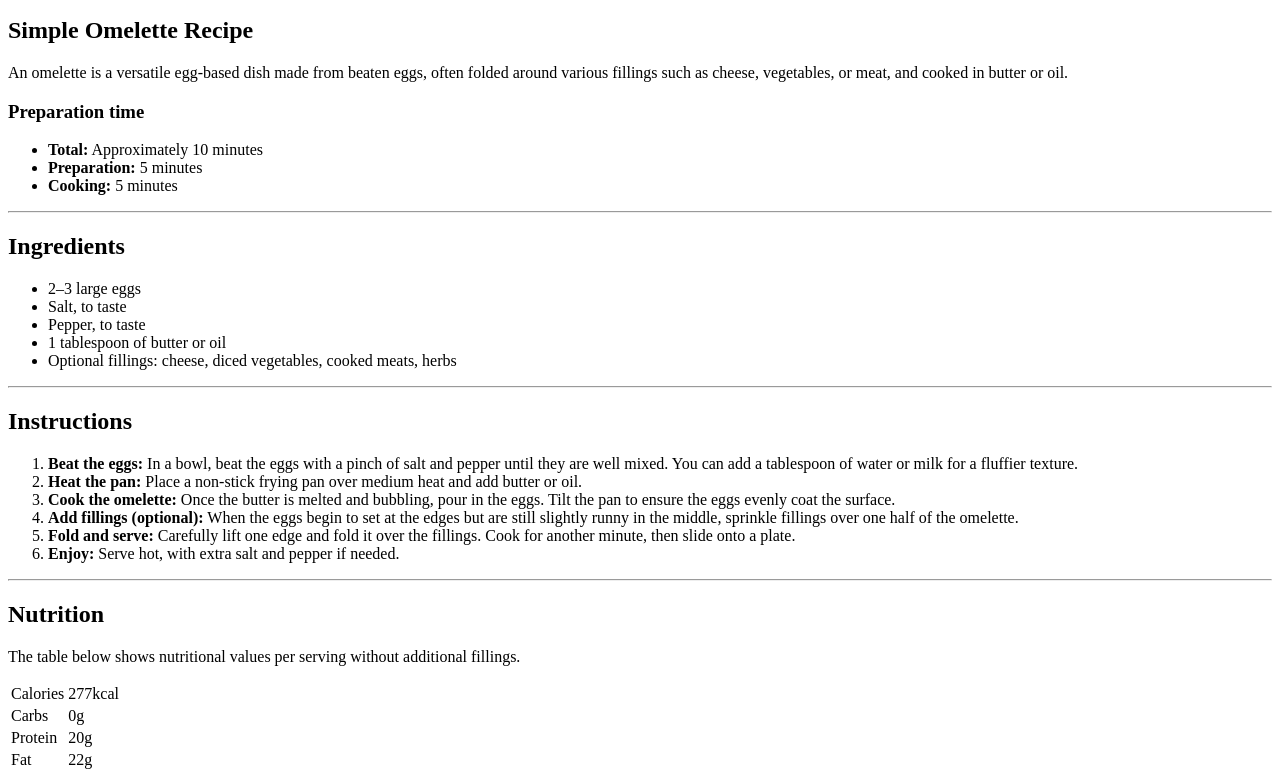
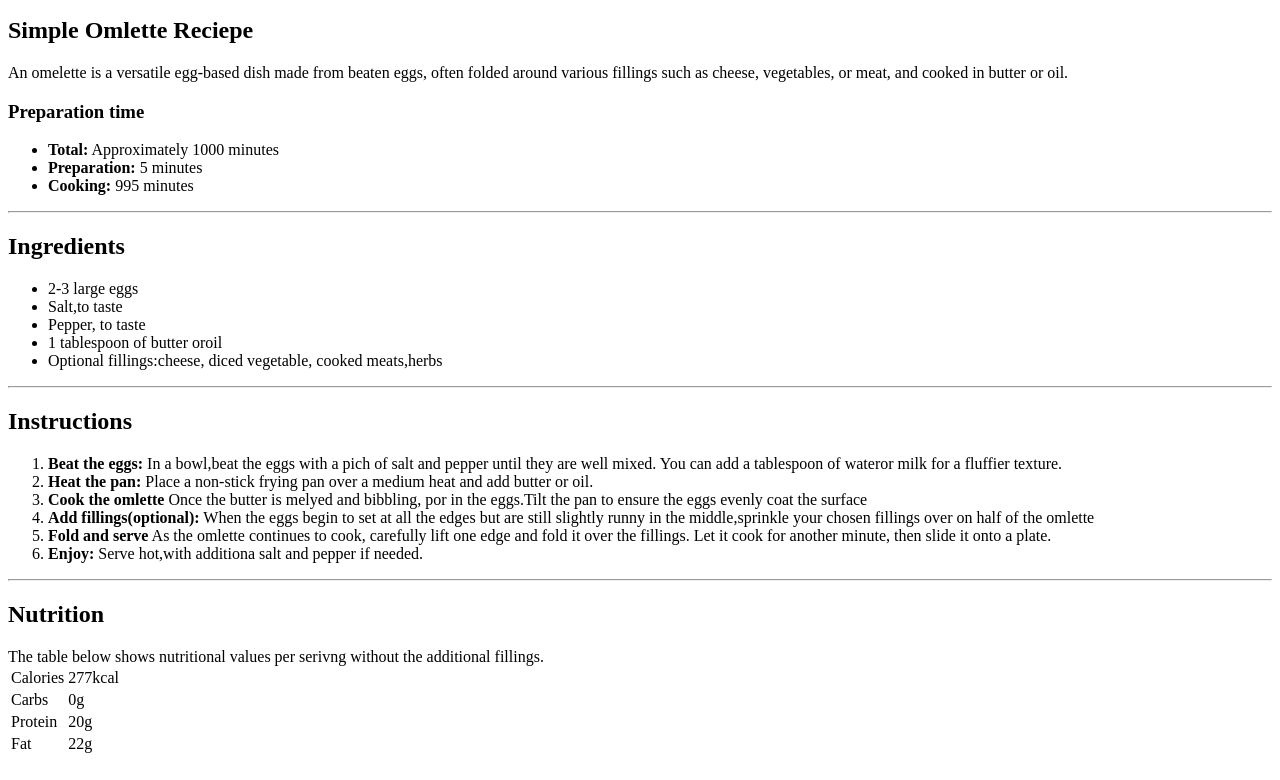
Before and after one commit to vorasornv-bot/HTML_css, a plain HTML site: page simple_omelette_recipe/index.html in a window 1280 px wide. Shown: the part 311-1091 px from the top of the page. Drawn offline with Linux system fonts and the light colour scheme.

```diff
--- a/simple_omelette_recipe/index.html
+++ b/simple_omelette_recipe/index.html
@@ -1,101 +1,68 @@
 <body>
-  <article class="recipe-card">
-    <img
-      class="recipe-image"
-      src="https://img.wprost.pl/img/ten-omlet-blyskawicznie-zniknie-z-talerzy-pokochaja-go-nawet-osoby-ktore-nie-przepadaja-za-daniami-z-jajek/95/70/a691dd5453fef0b08cb2d9b50669.webp"
-      alt="Omelette on a plate"
-    />
-
-    <h1 class="title">Simple Omelette Recipe</h1>
-
-    <p class="description">
-      An omelette is a versatile egg-based dish made from beaten eggs, often folded
-      around various fillings such as cheese, vegetables, or meat, and cooked in
-      butter or oil.
-    </p>
-
-    <section class="prep-box">
+  <article class='recipe-card'>
+    <img class="recipe-img"src="https://img.wprost.pl/img/ten-omlet-blyskawicznie-zniknie-z-talerzy-pokochaja-go-nawet-osoby-ktore-nie-przepadaja-za-daniami-z-jajek/95/70/a691dd5453fef0b08cb2d9b50669.webp">
+    <h1>Simple Omlette Reciepe</h1>
+    <p class="description"> An omelette is a versatile egg-based dish made from beaten eggs, often folded around various fillings such as cheese, vegetables, or meat, and cooked in butter or oil.
+    <section class='prep-box'>
       <h3>Preparation time</h3>
       <ul>
-        <li><strong>Total:</strong> Approximately 10 minutes</li>
+        <li><strong>Total:</strong> Approximately 1000 minutes</li>
         <li><strong>Preparation:</strong> 5 minutes</li>
-        <li><strong>Cooking:</strong> 5 minutes</li>
+        <li><strong>Cooking:</strong> 995 minutes
       </ul>
     </section>
 
-    <hr />
+    <hr>
 
-    <section class="section">
+    <section class = 'section'>
       <h2>Ingredients</h2>
-      <ul class="styled-list">
-        <li>2–3 large eggs</li>
-        <li>Salt, to taste</li>
+      <ul class ="styled-list">
+        <li>2-3 large eggs</li>
+        <li>Salt,to taste</li>
         <li>Pepper, to taste</li>
-        <li>1 tablespoon of butter or oil</li>
-        <li>Optional fillings: cheese, diced vegetables, cooked meats, herbs</li>
+        <li>1 tablespoon of butter oroil</li>
+        <li>Optional fillings:cheese, diced vegetable, cooked meats,herbs</li>
       </ul>
     </section>
 
-    <hr />
+    <hr>
 
     <section class="section">
       <h2>Instructions</h2>
       <ol class="instruction-list">
-        <li>
-          <strong>Beat the eggs:</strong> In a bowl, beat the eggs with a pinch of
-          salt and pepper until they are well mixed. You can add a tablespoon of
-          water or milk for a fluffier texture.
-        </li>
-        <li>
-          <strong>Heat the pan:</strong> Place a non-stick frying pan over medium
-          heat and add butter or oil.
-        </li>
-        <li>
-          <strong>Cook the omelette:</strong> Once the butter is melted and
-          bubbling, pour in the eggs. Tilt the pan to ensure the eggs evenly coat
-          the surface.
-        </li>
-        <li>
-          <strong>Add fillings (optional):</strong> When the eggs begin to set at
-          the edges but are still slightly runny in the middle, sprinkle fillings
-          over one half of the omelette.
-        </li>
-        <li>
-          <strong>Fold and serve:</strong> Carefully lift one edge and fold it over
-          the fillings. Cook for another minute, then slide onto a plate.
-        </li>
-        <li>
-          <strong>Enjoy:</strong> Serve hot, with extra salt and pepper if needed.
-        </li>
+        <li><strong>Beat the eggs:</strong> In a bowl,beat the eggs with a pich of salt and pepper until they are well mixed. You can add a tablespoon of wateror milk for a fluffier texture.
+        <li><strong>Heat the pan:</strong> Place a non-stick frying pan over a medium heat and add butter or oil.
+        <li><strong>Cook the omlette</strong> Once the butter is melyed and bibbling, por in the eggs.Tilt the pan to ensure the eggs evenly coat the surface
+        <li><strong>Add fillings(optional):</strong> When the eggs begin to set at all the edges but are still slightly runny in the middle,sprinkle your chosen fillings over on half of the omlette
+        <li><strong>Fold and serve</strong> As the omlette continues to cook, carefully lift one edge and fold it over the fillings. Let it cook for another minute, then slide it onto a plate.
+        <li><strong>Enjoy:</strong> Serve hot,with additiona salt and pepper if needed.
       </ol>
     </section>
 
-    <hr />
+    <hr>
 
-    <section class="section">
+    <section class = 'section'>
       <h2>Nutrition</h2>
-      <p class="note">
-        The table below shows nutritional values per serving without additional fillings.
-      </p>
-
+      <p>The table below shows nutritional values per serivng without the additional fillings.
       <table class="nutrition-table">
         <tr>
           <td class="label-cell">Calories</td>
-          <td class="value-cell">277kcal</td>
+          <td class='value-cell'>277kcal</td>
         </tr>
         <tr>
           <td class="label-cell">Carbs</td>
-          <td class="value-cell">0g</td>
+          <td class='value-cell'>0g</td>
         </tr>
         <tr>
           <td class="label-cell">Protein</td>
           <td class="value-cell">20g</td>
         </tr>
         <tr>
-          <td class="label-cell">Fat</td>
-          <td class="value-cell">22g</td>
+          <td class='label-cell'>Fat</td>
+          <td class='value-cell'>22g</td>
         </tr>
       </table>
     </section>
   </article>
+
 </body>
```
